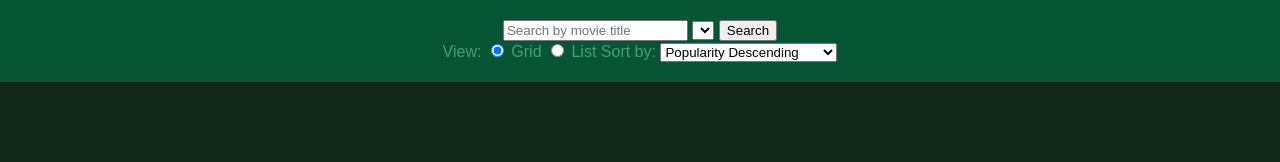
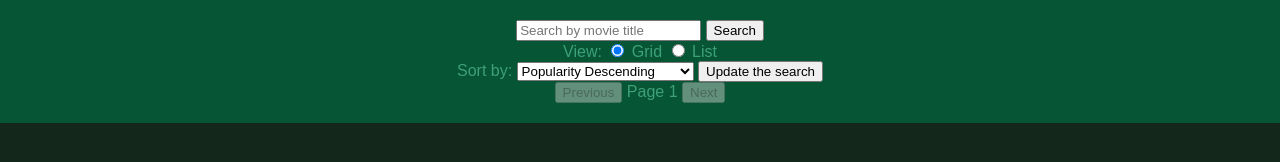
Before and after one commit to LauraSC1/MovieTermProject, a plain HTML site: page index.html in a window 1280 px wide. Drawn offline with nearby package versions, Linux system fonts and the light colour scheme; no server answers.

Commit message:
Update index.html

```diff
--- a/index.html
+++ b/index.html
@@ -7,44 +7,49 @@
     <link rel="stylesheet" href="styles.css">
 </head>
 <body>
+    <!-- Header section containing search bar, view options, and sort options -->
     <header>
-        <div class="top-movies">
-            <!-- Top 5 movies grid -->
-        </div>
         <div class="search-container">
             <input type="text" id="searchInput" placeholder="Search by movie title">
-            <select id="genreSelect">
-                <!-- Genre options populated dynamically -->
-            </select>
             <button id="searchBtn">Search</button>
         </div>
+
+         <!-- Container for view mode options (grid or list) -->
         <div class="view-options">
             <label>View:</label>
-            <input type="radio" name="view" id="gridView" checked>
+            <input type="radio" name="viewMode" id="gridView" value="grid" checked>
             <label for="gridView">Grid</label>
-            <input type="radio" name="view" id="listView">
+            <input type="radio" name="viewMode" id="listView" value="list">
             <label for="listView">List</label>
+        </div>
 
+        <!-- Container for sort options dropdown and update button -->
+        <div class="sort-options">
             <label>Sort by:</label>
             <select id="sortSelect">
                 <option value="popularity.desc">Popularity Descending</option>
                 <option value="vote_average.desc">Rating Descending</option>
                 <option value="release_date.desc">Release Date Descending</option>
             </select>
+            <button id="updateSearchBtn">Update the search</button>
+        </div>
+
+         <!-- Container for pagination controls -->
+        <div class="pagination">
+            <button id="prevBtn" disabled>Previous</button>
+            <span id="pageCount">Page 1</span>
+            <button id="nextBtn" disabled>Next</button>
         </div>
     </header>
+
+    <!-- Main content area where movie results are dynamically displayed -->
     <main>
         <div id="movieResults">
             <!-- Movie results display dynamically here -->
         </div>
-        <div id="movieDetails">
-            <!-- Detailed movie information shown on click -->
-        </div>
-        <div id="castDetails">
-            <!-- Detailed cast information shown on click -->
-        </div>
     </main>
 
+    <!-- Scripts for jQuery and custom JavaScript -->
     <script src="https://code.jquery.com/jquery-3.6.0.min.js"></script>
     <script src="script.js"></script>
 </body>
```
